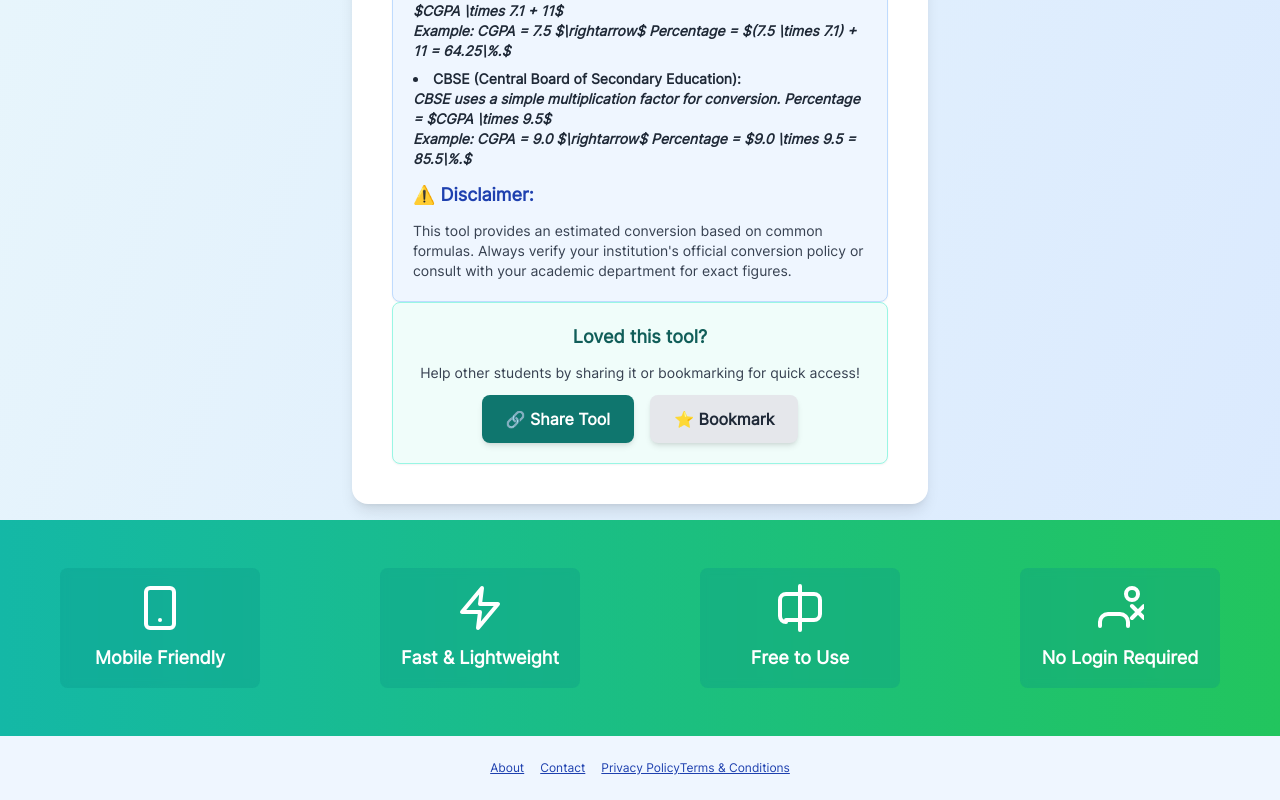
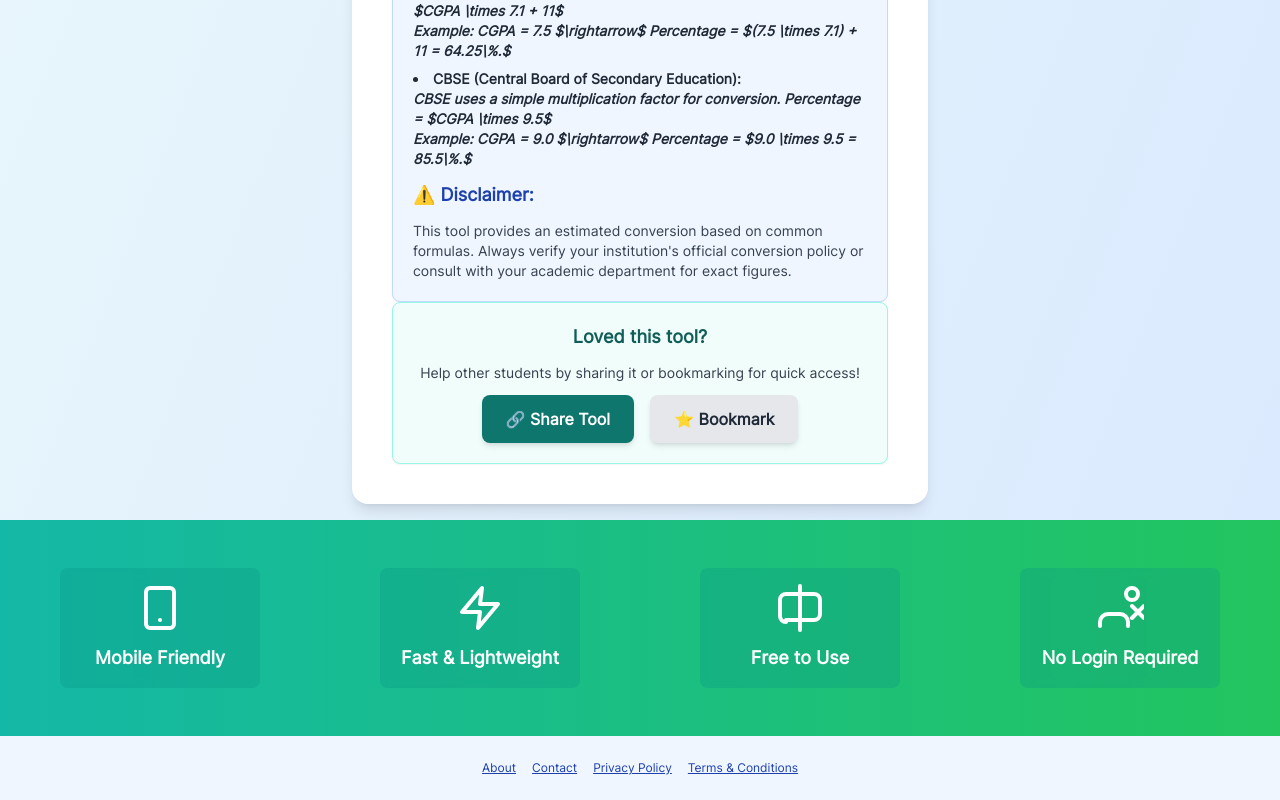
Before and after one commit to Dhanush-VibeCoder/smartstudenttools, a React (Vite) app: page /gpa-converter in a window 1280 px wide. Shown: the part 2889-3689 px from the top of the page. Built offline with nearby package versions, Linux system fonts and the light colour scheme.

Commit message:
Update App.jsx

```diff
--- a/App.jsx
+++ b/App.jsx
@@ -440,7 +440,7 @@ const App = () => {
       <footer className="w-full text-center py-6 text-xs text-gray-500 dark:text-gray-400">
         <Link to="/about" className="underline text-blue-800 hover:text-blue-900 dark:text-blue-300 dark:hover:text-white mr-4">About</Link>
         <Link to="/contact" className="underline text-blue-800 hover:text-blue-900 dark:text-blue-300 dark:hover:text-white mr-4">Contact</Link>
-        <Link to="/privacy-policy" className="underline text-blue-800 hover:text-blue-900 dark:text-blue-300 dark:hover:text-white">Privacy Policy</Link>
+        <Link to="/privacy-policy" className="underline text-blue-800 hover:text-blue-900 dark:text-blue-300 dark:hover:text-white mr-4">Privacy Policy</Link>
         <Link to="/terms-conditions" className="underline text-blue-800 hover:text-blue-900 dark:text-blue-300 dark:hover:text-white">Terms & Conditions</Link>
       </footer>
       <Analytics />
```
